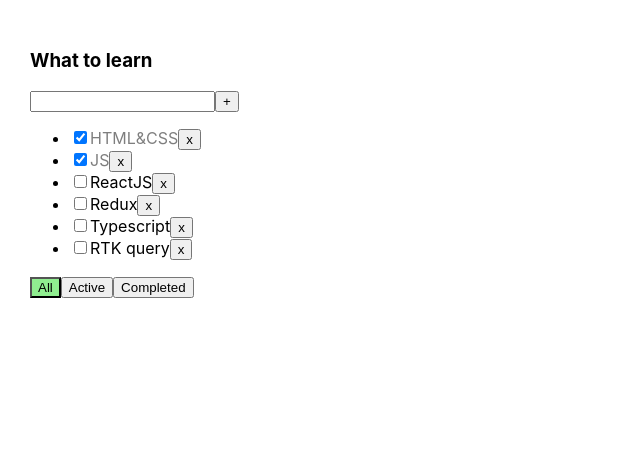
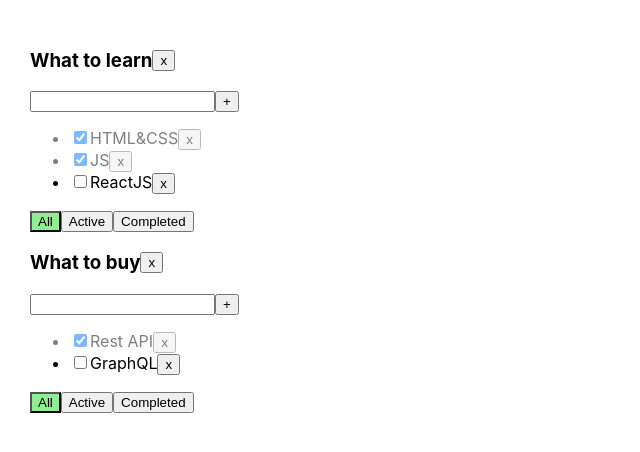
Before and after one commit to F-A-Z-A/todolist-2.0, a React (Create React App) app: page / in a window 1280 px wide. Shown: the top 452 px of the page, without its empty margins (0-640 px from the left). Built offline with nearby package versions, Linux system fonts and the light colour scheme.

Commit message:
lesson-05

```diff
--- a/src/App.css
+++ b/src/App.css
@@ -1,6 +1,7 @@
 .App {
 	padding: 30px;
 	display: flex;
+	flex-direction: column;
 }
 
 .App > div {
@@ -8,7 +9,7 @@
 }
 
 .error {
-	border: red 2px solid;
+	border: red 1px solid;
 }
 
 .error-message {
@@ -22,3 +23,8 @@
 .is-done {
 	opacity: 0.5;
 }
+
+.todolist-title-container {
+	display: flex;
+	align-items: center;
+}
--- a/src/App.tsx
+++ b/src/App.tsx
@@ -3,64 +3,100 @@
 import { useState } from "react";
 import { v1 } from "uuid";
 
+export type FilterValuesType = "all" | "active" | "completed";
 export type TaskType = {
   id: string;
   title: string;
   isDone: boolean;
 };
-
-export type FilterType = "all" | "active" | "completed";
+type TodolistType = {
+  id: string;
+  title: string;
+  filter: FilterValuesType;
+};
+type TasksStateType = {
+  [key: string]: TaskType[];
+};
 
 function App() {
-  const [tasks, setTasks] = useState<TaskType[]>([
+  let todolistID1 = v1();
+  let todolistID2 = v1();
+
+  let [todolists, setTodolists] = useState<TodolistType[]>([
+    { id: todolistID1, title: "What to learn", filter: "all" },
+    { id: todolistID2, title: "What to buy", filter: "all" },
+  ]);
+
+  let [tasks, setTasks] = useState<TasksStateType>({
+    [todolistID1]: [
       { id: v1(), title: "HTML&CSS", isDone: true },
       { id: v1(), title: "JS", isDone: true },
       { id: v1(), title: "ReactJS", isDone: false },
-    { id: v1(), title: "Redux", isDone: false },
-    { id: v1(), title: "Typescript", isDone: false },
-    { id: v1(), title: "RTK query", isDone: false },
-  ]);
-  const [filter, setFilter] = useState<FilterType>("all");
+    ],
+    [todolistID2]: [
+      { id: v1(), title: "Rest API", isDone: true },
+      { id: v1(), title: "GraphQL", isDone: false },
+    ],
+  });
 
-  let tasksForTodolist = tasks;
-  if (filter === "active") {
-    tasksForTodolist = tasks.filter((task) => !task.isDone);
-  }
-  if (filter === "completed") {
-    tasksForTodolist = tasks.filter((task) => task.isDone);
-  }
+  const removeTask = (todolistId: string, taskId: string) => {
+    setTasks({
+      ...tasks,
+      [todolistId]: tasks[todolistId].filter((t) => t.id !== taskId),
+    });
+  };
 
-  const removeTask = (id: string) => {
-    setTasks(tasks.filter((t) => t.id !== id));
+  const addTask = (todolistId: string, title: string) => {
+    const newTask = { id: v1(), title, isDone: false };
+    setTasks({
+      ...tasks,
+      [todolistId]: [newTask, ...tasks[todolistId]],
+    });
   };
-  const changeFilter = (filter: FilterType) => {
-    setFilter(filter);
+
+  const changeFilter = (todolistId: string, filter: FilterValuesType) => {
+    setTodolists(todolists.map((tl) => (tl.id === todolistId ? { ...tl, filter } : tl)));
   };
-  const addTask = (title: string) => {
-    setTasks([{ id: v1(), title: title, isDone: false }, ...tasks]);
+
+  const changeTaskStatus = (todolistId: string, taskId: string, taskStatus: boolean) => {
+    setTasks({
+      ...tasks,
+      [todolistId]: tasks[todolistId].map((t) => (t.id === taskId ? { ...t, isDone: taskStatus } : t)),
+    });
   };
-  // const changeTaskStatus = (taskId: string, status: boolean) => {
-  //   const task = tasks.find((t) => t.id === taskId);
-  //   if (task) {
-  //     task.isDone = status;
-  //     setTasks([...tasks]);
-  //   }
-  // };
-  const changeTaskStatus = (taskId: string, taskStatus: boolean) => {
-    setTasks(tasks.map((t) => (t.id === taskId ? { ...t, isDone: taskStatus } : t)));
+
+  const removeTodolist = (todolistId: string) => {
+    setTodolists(todolists.filter((tl) => tl.id !== todolistId));
+    delete tasks[todolistId];
+    setTasks(tasks);
   };
 
   return (
     <div className="App">
+      {todolists.map((tl) => {
+        let tasksForTodolist = tasks[tl.id];
+        if (tl.filter === "active") {
+          tasksForTodolist = tasks[tl.id].filter((task) => !task.isDone);
+        }
+
+        if (tl.filter === "completed") {
+          tasksForTodolist = tasks[tl.id].filter((task) => task.isDone);
+        }
+        return (
           <Todolist
-        title="What to learn"
+            key={tl.id}
+            todolistId={tl.id}
+            title={tl.title}
             tasks={tasksForTodolist}
             removeTask={removeTask}
             changeFilter={changeFilter}
             addTask={addTask}
             changeTaskStatus={changeTaskStatus}
-        filter={filter}
+            filter={tl.filter}
+            removeTodolist={removeTodolist}
           />
+        );
+      })}
     </div>
   );
 }
--- a/src/Button.tsx
+++ b/src/Button.tsx
@@ -1,13 +1,11 @@
 type ButtonPropsType = {
-  title: string;
-  onClick?: () => void;
-  className?: string;
-};
+	title: string
+	onClick?:()=> void
+	className?: string
+}
 
-export const Button = ({ title, onClick, className }: ButtonPropsType) => {
-  return (
-    <button onClick={onClick} className={className}>
-      {title}
-    </button>
-  );
-};
+export const Button = ({title, onClick, className}: ButtonPropsType) => {
+	return (
+		<button className={className} onClick={onClick}>{title}</button>
+	)
+}
--- a/src/Todolist.tsx
+++ b/src/Todolist.tsx
@@ -1,51 +1,63 @@
-import { FilterType, TaskType } from "./App";
+import { FilterValuesType, TaskType } from "./App";
+import { ChangeEvent, KeyboardEvent, useState } from "react";
 import { Button } from "./Button";
-import { ChangeEvent, useState, KeyboardEvent } from "react";
 
 type PropsType = {
+  todolistId: string;
   title: string;
   tasks: TaskType[];
-  removeTask: (id: string) => void;
-  changeFilter: (filter: FilterType) => void;
-  addTask: (title: string) => void;
-  changeTaskStatus: (taskId: string, status: boolean) => void;
-  filter: FilterType;
+  removeTask: (todolistId: string, taskId: string) => void;
+  changeFilter: (todolistId: string, filter: FilterValuesType) => void;
+  addTask: (todolistId: string, title: string) => void;
+  changeTaskStatus: (todolistId: string, taskId: string, taskStatus: boolean) => void;
+  filter: FilterValuesType;
+  removeTodolist: (todolistId: string) => void;
 };
 
 export const Todolist = (props: PropsType) => {
-  const { title, tasks, removeTask, changeFilter, addTask, changeTaskStatus, filter } = props;
+  const { todolistId, title, tasks, filter, removeTask, changeFilter, addTask, changeTaskStatus, removeTodolist } =
+    props;
+
   const [taskTitle, setTaskTitle] = useState("");
   const [error, setError] = useState<string | null>(null);
+
   const addTaskHandler = () => {
-    const title = taskTitle.trim();
-    if (title) {
-      addTask(title);
+    if (taskTitle.trim() !== "") {
+      addTask(todolistId, taskTitle.trim());
       setTaskTitle("");
     } else {
       setError("Title is required");
     }
   };
-  const changeTaskTitleHandler = (e: ChangeEvent<HTMLInputElement>) => {
-    if (error) setError(null);
-    setTaskTitle(e.currentTarget.value);
+
+  const changeTaskTitleHandler = (event: ChangeEvent<HTMLInputElement>) => {
+    setTaskTitle(event.currentTarget.value);
   };
-  const addTaskOnKeyUpHandler = (e: KeyboardEvent<HTMLInputElement>) => {
-    if (e.key === "Enter") {
+
+  const addTaskOnKeyUpHandler = (event: KeyboardEvent<HTMLInputElement>) => {
+    setError(null);
+    if (event.key === "Enter") {
       addTaskHandler();
     }
   };
-  const changeFilterTasksHandler = (filter: FilterType) => {
-    changeFilter(filter);
+
+  const changeFilterTasksHandler = (filter: FilterValuesType) => {
+    changeFilter(todolistId, filter);
   };
-  const changeTaskStatusHandler = (taskId: string, taskStatus: boolean) => {
-    changeTaskStatus(taskId, taskStatus);
+
+  const removeTodolistHandler = () => {
+    removeTodolist(todolistId);
   };
+
   return (
     <div>
-      <h3>{title}</h3>
+      <div className={"todolist-title-container"}>
+        <h3>{title}</h3>
+        <Button title={"x"} onClick={removeTodolistHandler} />
+      </div>
       <div>
         <input
-          className={error ? "error" : undefined}
+          className={error ? "error" : ""}
           value={taskTitle}
           onChange={changeTaskTitleHandler}
           onKeyUp={addTaskOnKeyUpHandler}
@@ -57,19 +69,21 @@
         <p>Тасок нет</p>
       ) : (
         <ul>
-          {tasks.map((t) => {
+          {tasks.map((task) => {
             const removeTaskHandler = () => {
-              removeTask(t.id);
+              removeTask(todolistId, task.id);
             };
+
+            const changeTaskStatusHandler = (e: ChangeEvent<HTMLInputElement>) => {
+              const newStatusValue = e.currentTarget.checked;
+              changeTaskStatus(todolistId, task.id, newStatusValue);
+            };
+
             return (
-              <li key={t.id}>
-                <input
-                  type="checkbox"
-                  checked={t.isDone}
-                  onChange={(e) => changeTaskStatusHandler(t.id, e.currentTarget.checked)}
-                />
-                <span className={t.isDone ? "is-done" : undefined}>{t.title}</span>
-                <Button title={"x"} onClick={removeTaskHandler} />
+              <li key={task.id} className={task.isDone ? "is-done" : ""}>
+                <input type="checkbox" checked={task.isDone} onChange={changeTaskStatusHandler} />
+                <span>{task.title}</span>
+                <Button onClick={removeTaskHandler} title={"x"} />
               </li>
             );
           })}
@@ -77,17 +91,17 @@
       )}
       <div>
         <Button
-          className={filter === "all" ? "active-filter" : undefined}
+          className={filter === "all" ? "active-filter" : ""}
           title={"All"}
           onClick={() => changeFilterTasksHandler("all")}
         />
         <Button
-          className={filter === "active" ? "active-filter" : undefined}
+          className={filter === "active" ? "active-filter" : ""}
           title={"Active"}
           onClick={() => changeFilterTasksHandler("active")}
         />
         <Button
-          className={filter === "completed" ? "active-filter" : undefined}
+          className={filter === "completed" ? "active-filter" : ""}
           title={"Completed"}
           onClick={() => changeFilterTasksHandler("completed")}
         />
```
Also changed, not shown: src/index.css (+5 -3 lines), src/index.tsx (+9 -6 lines), src/setupTests.ts (+1 -1 lines). Lines whose indentation alone changed are shown as unchanged.
